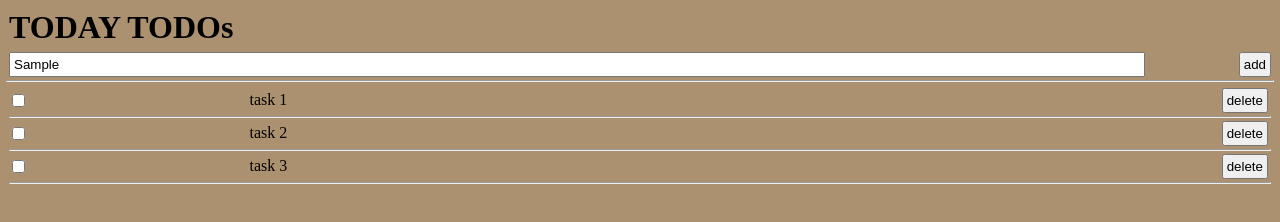
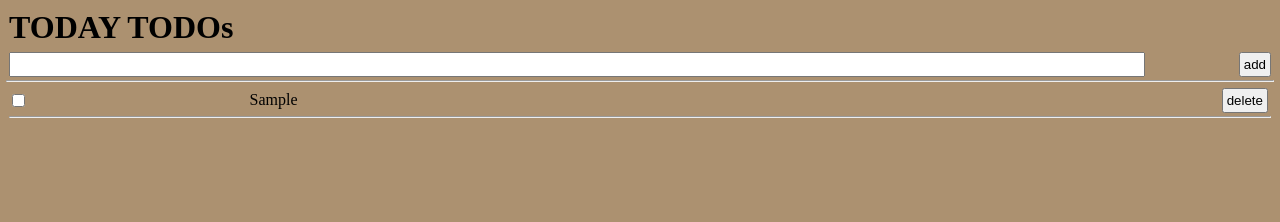
Before and after one commit to danifromecuador/myOwnToDo, a website built with webpack: page src/index.html in a window 1280 px wide. Both pictures are taken after typing "Sample" into the empty fields and a click on the button "add". Built offline with nearby package versions, Linux system fonts and the light colour scheme.

Commit message:
Create add function and local storage to preserve the added tasks

```diff
--- a/src/index.html
+++ b/src/index.html
@@ -20,7 +20,7 @@
     <!-- here all the content will be added dinamically -->
   </ul>
 
-  <script src="index.js"></script>
+  <script src="index.js" type="module"></script>
 </body>
 
 </html>
--- a/src/index.js
+++ b/src/index.js
@@ -1,40 +1,22 @@
 // import _ from 'lodash';
 // import './style.css';
+import { render, add} from './modules/functions.js';
+export let tasksContainerArray = JSON.parse(localStorage.getItem('tasksContainerArray')) || [];
 
-let tasksContainerArray = [
-  {
-    completed: false,
-    description: 'task 1',
-    index: 1
-  },
-  {
-    completed: false,
-    description: 'task 2',
-    index: 1
-  },
-  {
-    completed: false,
-    description: 'task 3',
-    index: 1
+// ADD ////////////////////////////////////////////////////////////////////////////////////////////
+const addTaskBtn = document.querySelector('#addTaskBtn');
+addTaskBtn.addEventListener('click', () => {
+  let userTaskInput = document.querySelector('#userTaskInput').value;
+  add(userTaskInput);
+});
+
+const userTaskInput = document.querySelector('#userTaskInput');
+userTaskInput.addEventListener('keydown', (event) => {
+  let userTaskInput = document.querySelector('#userTaskInput').value;
+  if (event.key === 'Enter') {
+    add(userTaskInput);
   }
-];
+});
 
-console.log(tasksContainerArray[1].description);
-
-const render = () => {
-  const tasksContainer = document.querySelector('.tasksContainer');
-  for (let i = 0; i < tasksContainerArray.length; i++) {
-    let html = `
-      <li class="task">
-        <input type="checkbox" name="" class="checkBox">
-        <span class="taskDescription">${tasksContainerArray[i].description}</span>
-        <input type="button" value="save changes" class="saveEditedTaskBtn hide">
-        <input type="button" value="delete" class="deleteTaskBtn">
-      </li>
-      <hr>
-    `;
-    tasksContainer.innerHTML += html;
-  }
-};
-
-render();
+// RENDER WHEN THE PAGE LOADS /////////////////////////////////////////////////////////////////////
+render(tasksContainerArray);
--- /dev/null
+++ b/src/modules/functions.js
@@ -0,0 +1,34 @@
+import { tasksContainerArray } from "../index.js";
+
+export const render = (tasksContainerArray) => {
+  const tasksContainer = document.querySelector('.tasksContainer');
+  tasksContainer.innerHTML = "";
+  for (let i = 0; i < tasksContainerArray.length; i++) {
+    let html = `
+      <li class="task">
+        <input type="checkbox" name="" class="checkBox">
+        <span class="taskDescription">${tasksContainerArray[i].description}</span>
+        <input type="button" value="save changes" class="saveEditedTaskBtn hide">
+        <input type="button" value="delete" class="deleteTaskBtn">
+      </li>
+      <hr>
+    `;
+    tasksContainer.innerHTML += html;
+  }
+};
+
+export const add = (userInput) => {
+  if (userInput)  { // if user input is not empty so do following:
+    let userTaskInput = document.querySelector('#userTaskInput');
+    userTaskInput.value = '';
+    tasksContainerArray.push(
+      {
+        completed: false,
+        description: userInput,
+        index: tasksContainerArray.length + 1
+      }
+    );
+    localStorage.setItem('tasksContainerArray', JSON.stringify(tasksContainerArray));
+    render(tasksContainerArray);
+  }
+};
```
Also changed, not shown: dist/index.html, dist/main.js.
